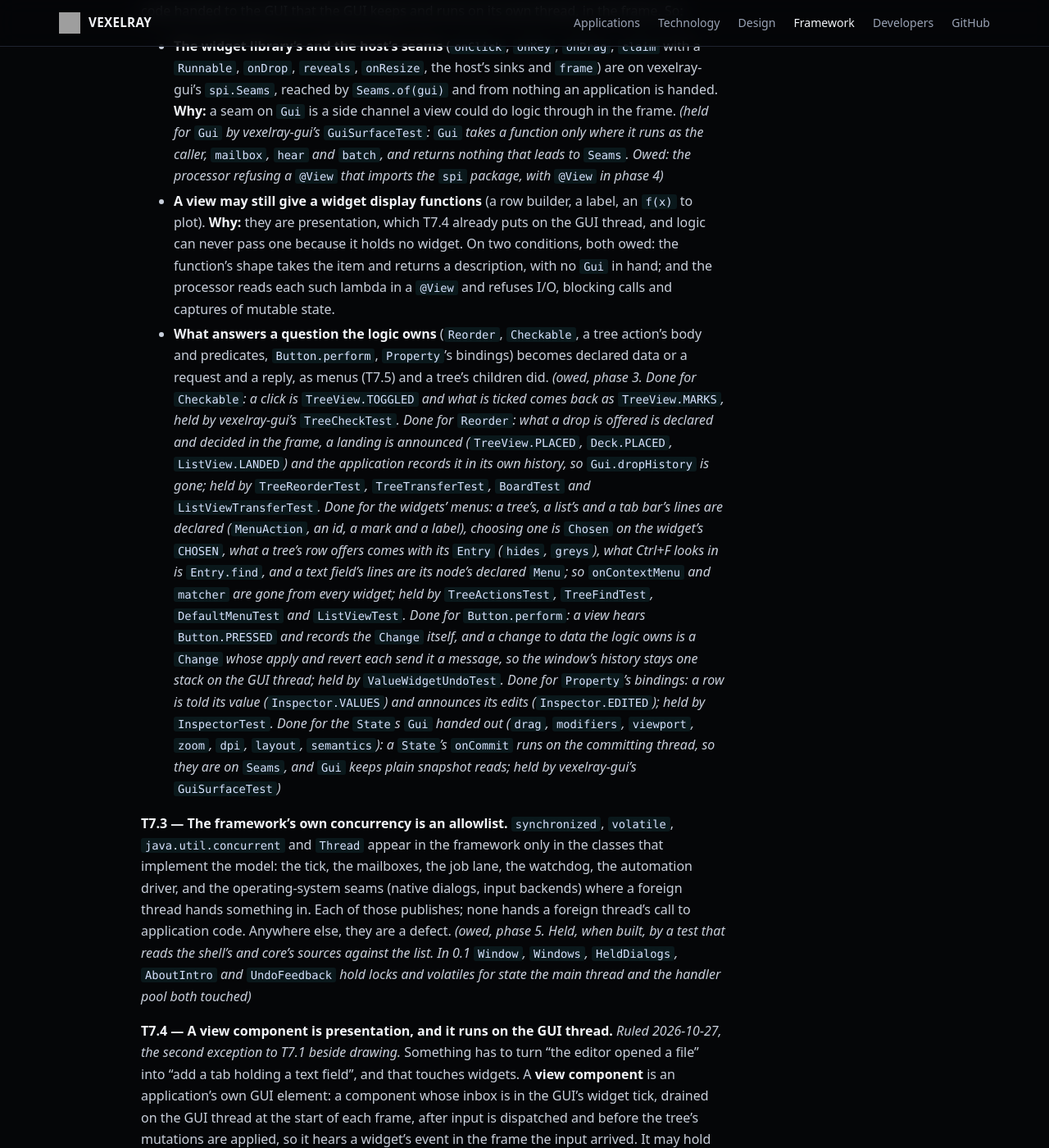
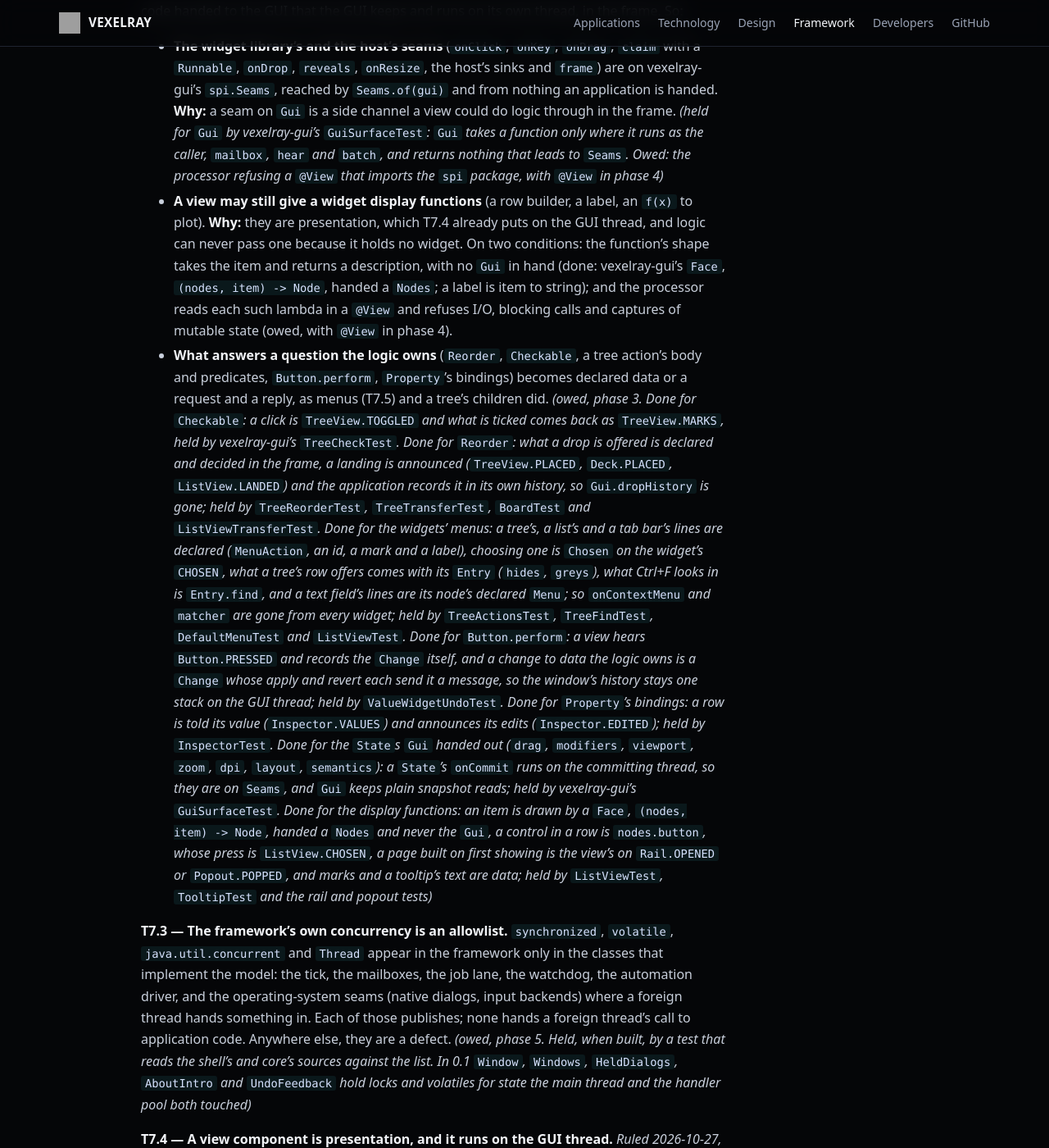
Before and after one commit to sibarum/vexelray-framework, a Jekyll site: the page built from docs/threading.md, in a window 1280 px wide and 1400 px high, scrolled down 12491 px. Shown: the whole window at 82% size. Built offline with Jekyll 4.4.1, drawn with Linux system fonts in a browser that asks for light colours; our own code applies the rules of GitHub Pages for plain Markdown files.

Commit message:
threading.md: T7.2 done for the display functions' narrow shape
Co-Authored-By: Claude Opus 5.5 <noreply@anthropic.com>

```diff
--- a/docs/threading.md
+++ b/docs/threading.md
@@ -402,9 +402,10 @@ is code handed to the GUI that the GUI keeps and runs on its own thread, in the
   processor refusing a `@View` that imports the `spi` package, with `@View` in phase 4)*
 - **A view may still give a widget display functions** (a row builder, a label, an `f(x)` to plot). **Why:** they
   are presentation, which T7.4 already puts on the GUI thread, and logic can never pass one because it holds no
-  widget. On two conditions, both owed: the function's shape takes the item and returns a description, with no `Gui`
-  in hand; and the processor reads each such lambda in a `@View` and refuses I/O, blocking calls and captures of
-  mutable state.
+  widget. On two conditions: the function's shape takes the item and returns a description, with no `Gui` in hand
+  (done: vexelray-gui's `Face`, `(nodes, item) -> Node`, handed a `Nodes`; a label is item to string); and the
+  processor reads each such lambda in a `@View` and refuses I/O, blocking calls and captures of mutable state (owed,
+  with `@View` in phase 4).
 - **What answers a question the logic owns** (`Reorder`, `Checkable`, a tree action's body and predicates,
   `Button.perform`, `Property`'s bindings) becomes declared data or a request and a reply, as menus (T7.5) and a
   tree's children did. *(owed, phase 3. Done for `Checkable`: a click is `TreeView.TOGGLED` and what is ticked
@@ -422,7 +423,10 @@ is code handed to the GUI that the GUI keeps and runs on its own thread, in the
   (`Inspector.VALUES`) and announces its edits (`Inspector.EDITED`); held by `InspectorTest`. Done for the `State`s `Gui`
   handed out (`drag`, `modifiers`, `viewport`, `zoom`, `dpi`, `layout`, `semantics`): a `State`'s `onCommit` runs on the
   committing thread, so they are on `Seams`, and `Gui` keeps plain snapshot reads; held by vexelray-gui's
-  `GuiSurfaceTest`)*
+  `GuiSurfaceTest`. Done for the display functions: an item is drawn by a `Face`, `(nodes, item) -> Node`,
+  handed a `Nodes` and never the `Gui`, a control in a row is `nodes.button`, whose press is `ListView.CHOSEN`, a page
+  built on first showing is the view's on `Rail.OPENED` or `Popout.POPPED`, and marks and a tooltip's text are data;
+  held by `ListViewTest`, `TooltipTest` and the rail and popout tests)*
 
 **T7.3 — The framework's own concurrency is an allowlist.** `synchronized`, `volatile`, `java.util.concurrent` and
 `Thread` appear in the framework only in the classes that implement the model: the tick, the mailboxes, the job
```
